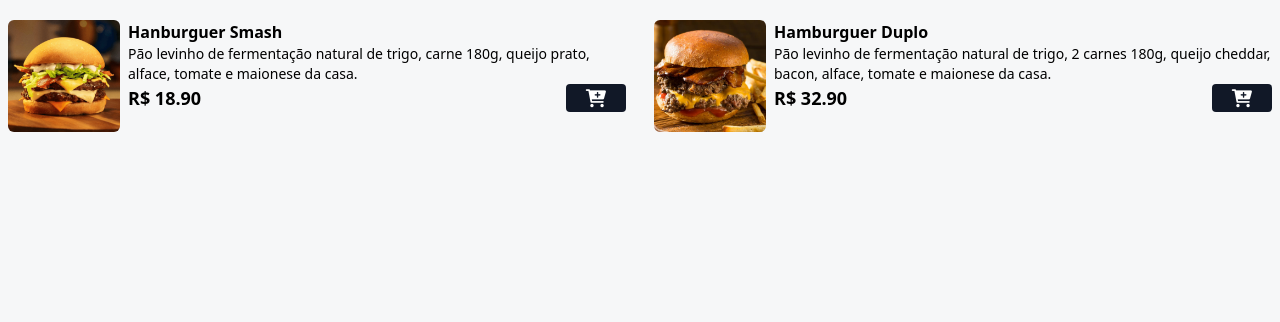
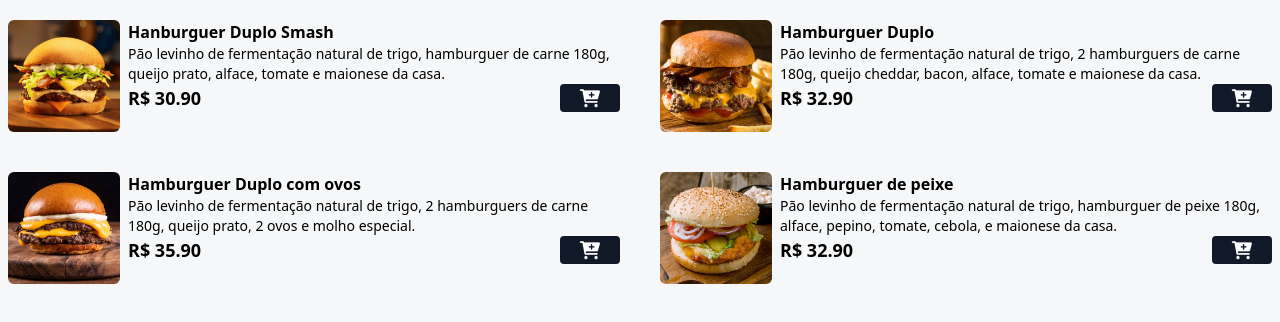
Before and after one commit to Bruno-Assumpcao-Motta/cardapio, a website: page index.html in a window 1280 px wide. Shown: the part 496-818 px from the top of the page. Drawn offline with Linux system fonts and the light colour scheme.

Commit message:
Construindo novos produtos

```diff
--- a/index.html
+++ b/index.html
@@ -33,7 +33,7 @@
     <!-- INICIO MENU -->
     <div id="menu">
 
-        <main class="grid grid-cols-1 md:grid-cols-2 gap-7 mx-auto max-w-7xl px-2">
+        <main class="grid grid-cols-1 md:grid-cols-2 gap-7 md:gap-10 mx-auto max-w-7xl px-2 mb-16">
             <!-- PRODUTO ITEM -->
 
             <div class="flex gap-2">
@@ -44,15 +44,15 @@
                 />
 
                 <div>
-                    <p class="font-bold">Hanburguer Smash</p>
-                    <p class="text-sm">Pão levinho de fermentação natural de trigo, carne 180g, queijo prato, alface, tomate e maionese da casa.</p>
+                    <p class="font-bold">Hanburguer Duplo Smash</p>
+                    <p class="text-sm">Pão levinho de fermentação natural de trigo, hamburguer de carne 180g, queijo prato, alface, tomate e maionese da casa.</p>
 
                     <div class="flex items-center gap-2 justify-between">
-                        <p class="font-bold text-lg ">R$ 18.90</p>
+                        <p class="font-bold text-lg ">R$ 30.90</p>
                         <button
                             class="bg-gray-900 px-5 rounded add-to-cart-btm"
-                            data-name="Hanburguer Smash"
-                            data-price="18.90"
+                            data-name="Hanburguer Duplo Smash"
+                            data-price="30.90"
                             >
 
                             <i class="fa fa-cart-plus text-lg text-white"></i>
@@ -73,14 +73,70 @@
 
                 <div>
                     <p class="font-bold">Hamburguer Duplo</p>
-                    <p class="text-sm">Pão levinho de fermentação natural de trigo, 2 carnes 180g, queijo cheddar, bacon, alface, tomate e maionese da casa.</p>
+                    <p class="text-sm">Pão levinho de fermentação natural de trigo, 2 hamburguers de carne 180g, queijo cheddar, bacon, alface, tomate e maionese da casa.</p>
+
+                    <div class="flex items-center gap-2 justify-between">
+                        <p class="font-bold text-lg ">R$ 32.90</p>
+                        <button
+                            class="bg-gray-900 px-5 rounded add-to-cart-btm"
+                            data-name="Hanburguer Duplo"
+                            data-price="32.90"
+                            >
+
+                            <i class="fa fa-cart-plus text-lg text-white"></i>
+                        </button>
+                    </div>
+                </div>
+
+            </div>
+            <!-- FIM PRODUTO ITEM -->
+            <!-- PRODUTO ITEM -->
+
+            <div class="flex gap-2">
+                <img
+                src="./assets/hamb-3.png"
+                alt="Hamburguer Duplo"
+                class="w-28 h-28 rounded-md hover:scale-110 hover:-rotate-2 duration-300"
+                />
+
+                <div>
+                    <p class="font-bold">Hamburguer Duplo com ovos</p>
+                    <p class="text-sm">Pão levinho de fermentação natural de trigo, 2 hamburguers de carne 180g, queijo prato, 2 ovos e molho especial.</p>
+
+                    <div class="flex items-center gap-2 justify-between">
+                        <p class="font-bold text-lg ">R$ 35.90</p>
+                        <button
+                            class="bg-gray-900 px-5 rounded add-to-cart-btm"
+                            data-name="Hanburguer Duplo com ovos"
+                            data-price="35.90"
+                            >
+
+                            <i class="fa fa-cart-plus text-lg text-white"></i>
+                        </button>
+                    </div>
+                </div>
+
+            </div>
+            <!-- FIM PRODUTO ITEM -->
+            <!-- PRODUTO ITEM -->
+
+            <div class="flex gap-2">
+                <img
+                src="./assets/hamb-4.png"
+                alt="Hamburguer Duplo"
+                class="w-28 h-28 rounded-md hover:scale-110 hover:-rotate-2 duration-300"
+                />
+
+                <div>
+                    <p class="font-bold">Hamburguer de peixe</p>
+                    <p class="text-sm">Pão levinho de fermentação natural de trigo, hamburguer de peixe 180g, alface, pepino, tomate, cebola, e maionese da casa.</p>
 
                     <div class="flex items-center gap-2 justify-between">
                         <p class="font-bold text-lg ">R$ 32.90</p>
                         <button
                             class="bg-gray-900 px-5 rounded add-to-cart-btm"
                             data-name="Hanburguer Smash"
-                            data-price="18.90"
+                            data-price="32.90"
                             >
 
                             <i class="fa fa-cart-plus text-lg text-white"></i>
```
Also changed, not shown: styles/output.css.
